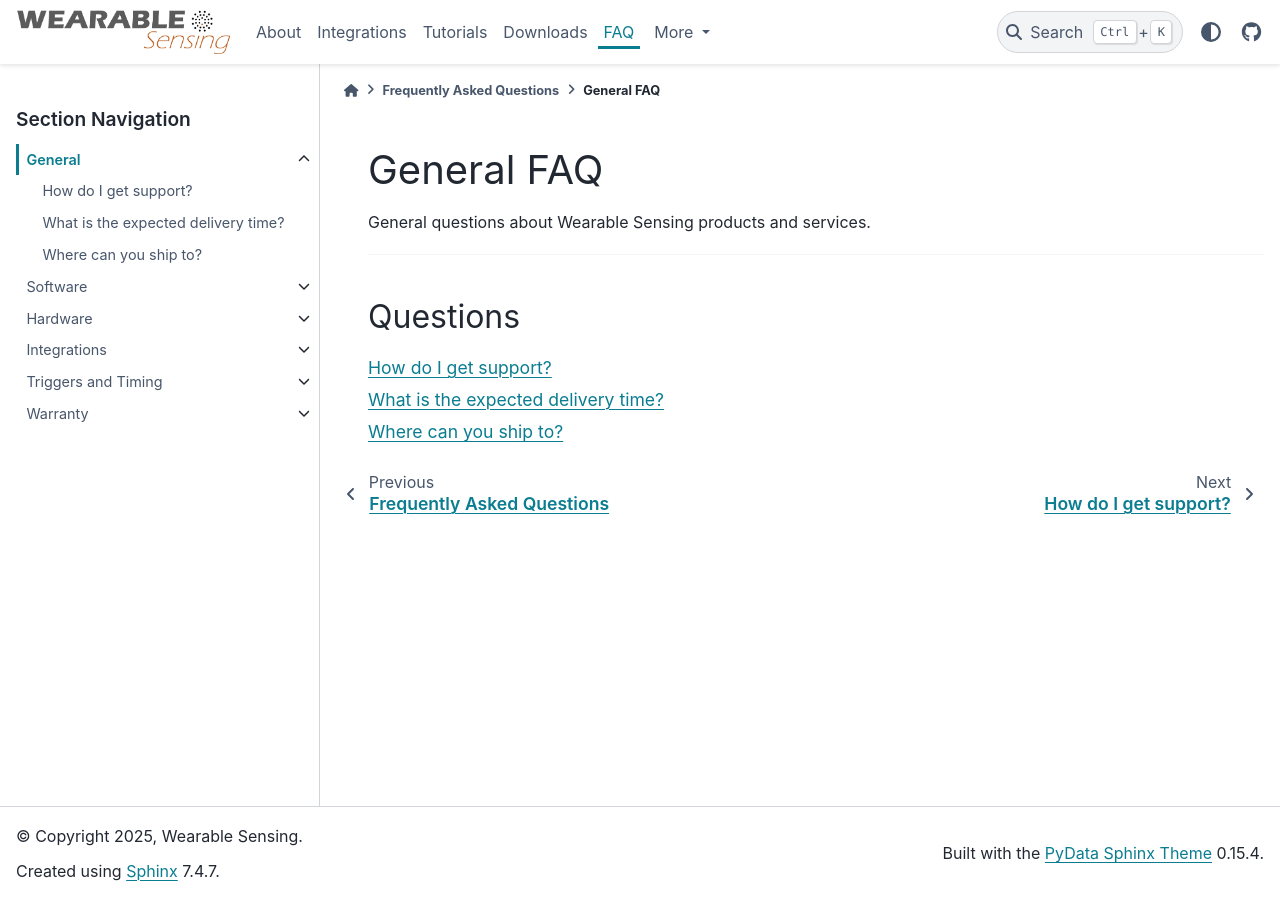
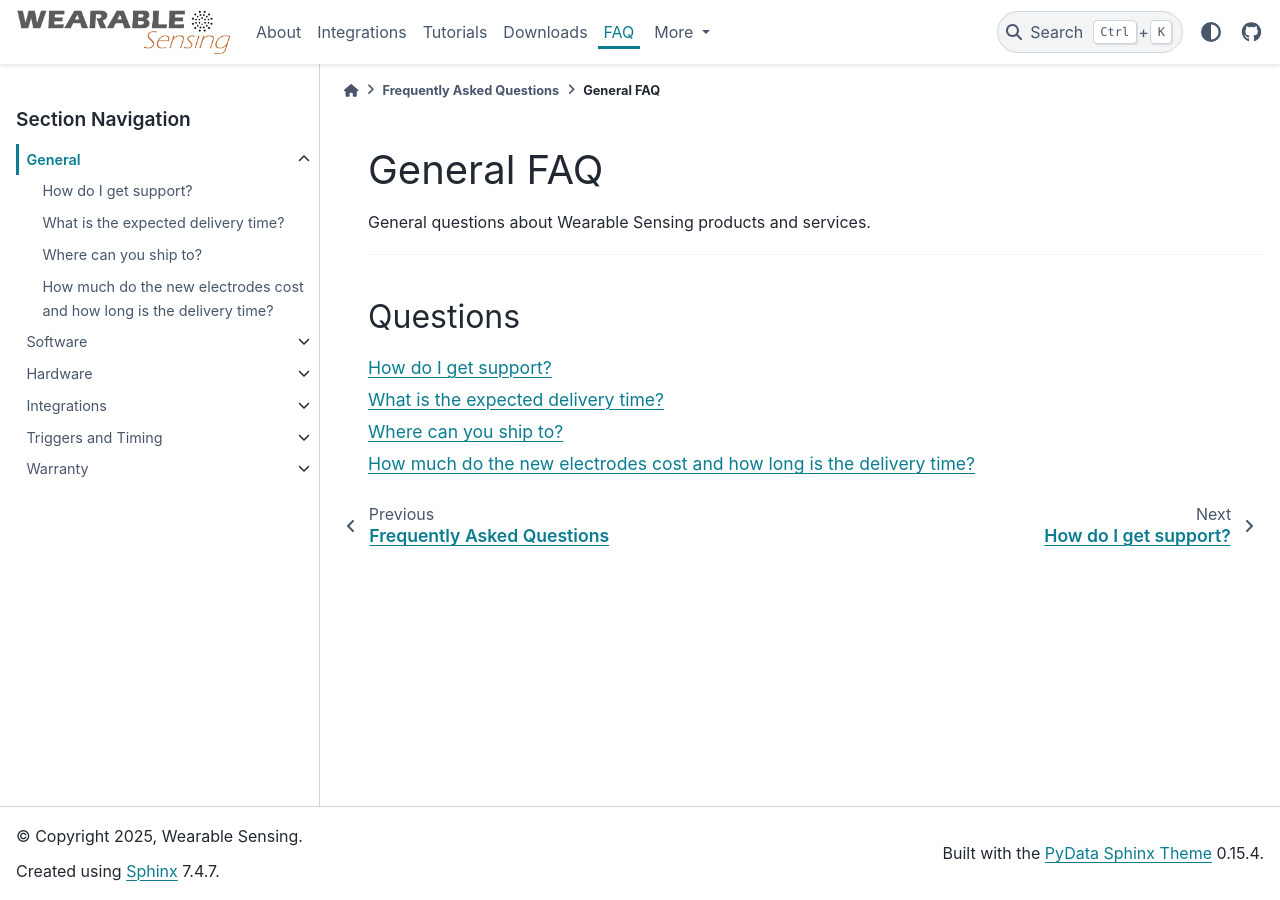
Before and after one commit to WearableSensing/wiki, a Sphinx documentation site: the page built from docs/faq/general/index.md, in a window 1280 px wide. Built offline with Sphinx 7.4.7 and the PyData theme 0.15.4, drawn with Linux system fonts in a browser that asks for light colours.

Commit message:
docs: Add FAQ entry for electrode tip cost and delivery time.

````diff
--- a/docs/faq/general/index.md
+++ b/docs/faq/general/index.md
@@ -12,4 +12,5 @@ General questions about Wearable Sensing products and services.
 How do I get support? <questions/support>
 What is the expected delivery time? <questions/delivery-time>
 Where can you ship to? <questions/shipping>
+How much do the new electrodes cost and how long is the delivery time? <questions/electrode-tips>
 ```
--- /dev/null
+++ b/docs/faq/general/questions/electrode-tips.md
@@ -0,0 +1,3 @@
+# How much do the new electrodes cost and how long is the delivery time?
+
+To purchase new electrode tips, visit our website [here](https://wearablesensing.com/replacement-electrode-tips/). Typical lead time is 1-2 days.
````
